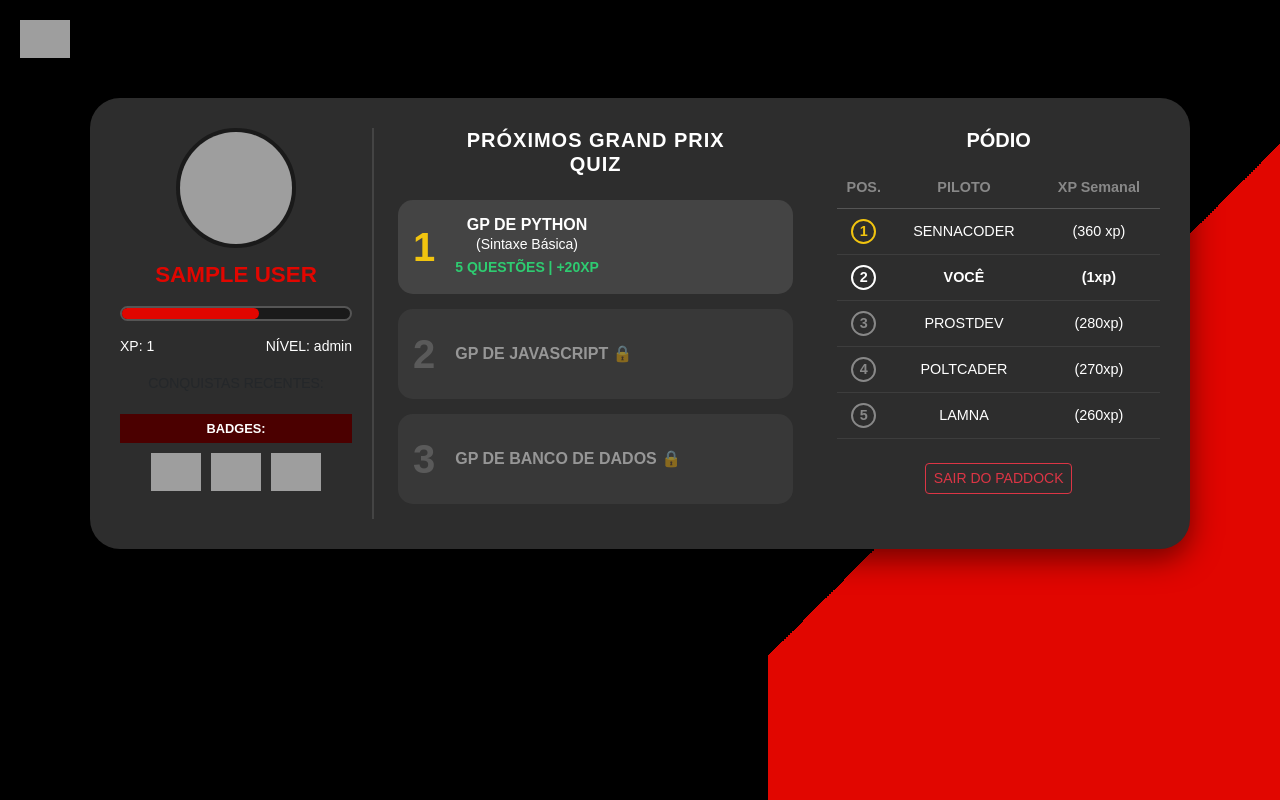
After one commit to pyetrocarvalho15-art/site-f1, a PHP site: page /dashboardslide2.php in a window 1280 px wide. The commit adds this page. Run offline with PHP 8.4, Linux system fonts and the light colour scheme; the visitor is signed in with stand-in values (Sample User, id 1); grey boxes are pictures that could not be loaded.

Commit message:
Add files via upload

```diff
--- /dev/null
+++ b/dashboardslide2.php
@@ -0,0 +1,168 @@
+<?php
+session_start();
+// Se não estiver logado, volta para o login
+if (!isset($_SESSION['user_id'])) {
+    header("Location: login.php");
+    exit();
+}
+?>
+<!DOCTYPE html>
+<html lang="pt-BR">
+<head>
+    <meta charset="UTF-8">
+    <title>Dashboard - StudyRank F1</title>
+    <link href="https://cdn.jsdelivr.net/npm/bootstrap@5.3.0/dist/css/bootstrap.min.css" rel="stylesheet">
+    <style>
+        body {
+            background-color: #000;
+            color: #fff;
+            font-family: 'Arial', sans-serif;
+            height: 100vh;
+            margin: 0;
+            overflow: hidden;
+        }
+
+        /* Faixa vermelha no fundo igual à imagem */
+        body::before {
+            content: "";
+            position: absolute;
+            top: 0; right: 0;
+            width: 40%; height: 100%;
+            background: linear-gradient(135deg, transparent 50%, #e10600 20%);
+            z-index: -1;
+        }
+
+        /* Logo F1 no topo esquerdo */
+        .f1-logo { width: 50px; margin: 20px; }
+
+        /* Card principal cinza escuro */
+        .main-container {
+            background-color: #2d2d2d;
+            border-radius: 30px;
+            margin: 20px auto;
+            padding: 30px;
+            width: 90%;
+            max-width: 1100px;
+            box-shadow: 0 10px 30px rgba(0,0,0,0.5);
+        }
+
+        /* Coluna do Perfil (Esquerda) */
+        .profile-section { border-right: 2px solid #444; padding-right: 20px; }
+        .avatar { width: 120px; height: 120px; border-radius: 50%; border: 4px solid #1a1a1a; margin-bottom: 10px; }
+        .user-name { color: #e10600; font-weight: bold; font-size: 1.4rem; text-transform: uppercase; }
+        .xp-bar-container { background: #1a1a1a; border-radius: 10px; height: 15px; margin: 15px 0; border: 2px solid #555; }
+        .xp-bar-fill { background: #e10600; height: 100%; width: 60%; border-radius: 8px; }
+        .badge-header { background: #4b0000; padding: 5px; font-weight: bold; font-size: 0.8rem; margin-top: 20px; }
+        .badge-icon { width: 50px; margin: 10px 5px; }
+
+        /* Coluna dos Quizzes (Centro) */
+        .quiz-title { font-weight: bold; letter-spacing: 1px; }
+        .quiz-item {
+            background: #444;
+            border-radius: 15px;
+            padding: 15px;
+            margin-bottom: 15px;
+            display: flex;
+            align-items: center;
+            text-decoration: none;
+            color: #fff;
+            transition: 0.3s;
+        }
+        .quiz-item:hover { background: #555; transform: scale(1.02); }
+        .quiz-num { font-size: 2.5rem; font-weight: bold; color: #f1c40f; margin-right: 20px; }
+        .quiz-details h6 { margin: 0; font-weight: bold; }
+        .quiz-details small { color: #2ecc71; font-weight: bold; }
+
+        /* Coluna do Pódio (Direita) */
+        .podium-section { padding-left: 20px; }
+        .table-podium { width: 100%; font-size: 0.9rem; }
+        .table-podium th { color: #888; border-bottom: 1px solid #555; padding-bottom: 10px; }
+        .table-podium td { padding: 10px 0; border-bottom: 1px solid #3d3d3d; }
+        .pos-circle {
+            width: 25px; height: 25px; border-radius: 50%; border: 2px solid #f1c40f;
+            display: inline-block; text-align: center; font-weight: bold; color: #f1c40f;
+        }
+    </style>
+</head>
+<body>
+
+    <img src="https://upload.wikimedia.org/wikipedia/commons/3/33/F1.svg" class="f1-logo" alt="F1">
+
+    <div class="main-container">
+        <div class="row">
+
+            <div class="col-md-3 text-center profile-section">
+                <img src="https://i.imgur.com/8K0p3Xv.png" class="avatar">
+                <div class="user-name"><?php echo $_SESSION['user_name']; ?></div>
+
+                <div class="xp-bar-container">
+                    <div class="xp-bar-fill"></div>
+                </div>
+
+                <div class="d-flex justify-content-between small">
+                    <span>XP: <?php echo $_SESSION['user_xp']; ?></span>
+                    <span>NÍVEL: <?php echo $_SESSION['user_level']; ?></span>
+                </div>
+
+                <p class="mt-3 small text-muted">CONQUISTAS RECENTES:</p>
+                <div class="badge-header">BADGES:</div>
+                <div class="d-flex justify-content-center">
+                    <img src="https://i.imgur.com/w1I8x9v.png" class="badge-icon" title="Iniciante">
+                    <img src="https://i.imgur.com/mO6qf7W.png" class="badge-icon" title="7 dias Streak">
+                    <img src="https://i.imgur.com/vH9jZ5O.png" class="badge-icon" title="Velocidade Máxima">
+                </div>
+            </div>
+
+            <div class="col-md-5 text-center px-4">
+                <h5 class="quiz-title mb-4">PRÓXIMOS GRAND PRIX<br>QUIZ</h5>
+
+                <a href="quiz.php?id=1" class="quiz-item">
+                    <div class="quiz-num">1</div>
+                    <div class="quiz-details">
+                        <h6>GP DE PYTHON</h6>
+                        <p class="m-0 small">(Sintaxe Básica)</p>
+                        <small>5 QUESTÕES | +20XP</small>
+                    </div>
+                </a>
+
+                <div class="quiz-item opacity-50">
+                    <div class="quiz-num" style="color: #888">2</div>
+                    <div class="quiz-details"><h6>GP DE JAVASCRIPT 🔒</h6></div>
+                </div>
+
+                <div class="quiz-item opacity-50">
+                    <div class="quiz-num" style="color: #888">3</div>
+                    <div class="quiz-details"><h6>GP DE BANCO DE DADOS 🔒</h6></div>
+                </div>
+            </div>
+
+            <div class="col-md-4 podium-section text-center">
+                <h5 class="fw-bold mb-4">PÓDIO</h5>
+                <table class="table-podium">
+                    <thead>
+                        <tr>
+                            <th>POS.</th>
+                            <th>PILOTO</th>
+                            <th>XP Semanal</th>
+                        </tr>
+                    </thead>
+                    <tbody>
+                        <tr><td><span class="pos-circle">1</span></td><td>SENNACODER</td><td>(360 xp)</td></tr>
+                        <tr style="color: #fff; font-weight: bold;">
+                            <td><span class="pos-circle" style="color: #fff; border-color: #fff;">2</span></td>
+                            <td>VOCÊ</td>
+                            <td>(<?php echo $_SESSION['user_xp']; ?>xp)</td>
+                        </tr>
+                        <tr><td><span class="pos-circle" style="border-color: #888; color: #888;">3</span></td><td>PROSTDEV</td><td>(280xp)</td></tr>
+                        <tr><td><span class="pos-circle" style="border-color: #888; color: #888;">4</span></td><td>POLTCADER</td><td>(270xp)</td></tr>
+                        <tr><td><span class="pos-circle" style="border-color: #888; color: #888;">5</span></td><td>LAMNA</td><td>(260xp)</td></tr>
+                    </tbody>
+                </table>
+                <a href="logout.php" class="btn btn-sm btn-outline-danger mt-4">SAIR DO PADDOCK</a>
+            </div>
+
+        </div>
+    </div>
+
+</body>
+</html>
--- a/instalar.php
+++ b/instalar.php
@@ -1,8 +1,7 @@
 <?php
 $host = '127.0.0.1';
 $user = 'root';
-$pass = ''; // Verifique se sua senha do MySQL é vazia
-
+$pass = 'alunolab';
 try {
     $pdo = new PDO("mysql:host=$host", $user, $pass);
     $pdo->setAttribute(PDO::ATTR_ERRMODE, PDO::ERRMODE_EXCEPTION);
--- /dev/null
+++ b/lgout.php
@@ -0,0 +1,6 @@
+<?php
+session_start();
+session_destroy();
+header("Location: login.php");
+exit();
+?>
```
Also changed, not shown: config.php (added, +31 -0 lines), db.php (+4 -10 lines), login.php (+36 -18 lines), login_process.php (+7 -8 lines), database.sqlite (added).
